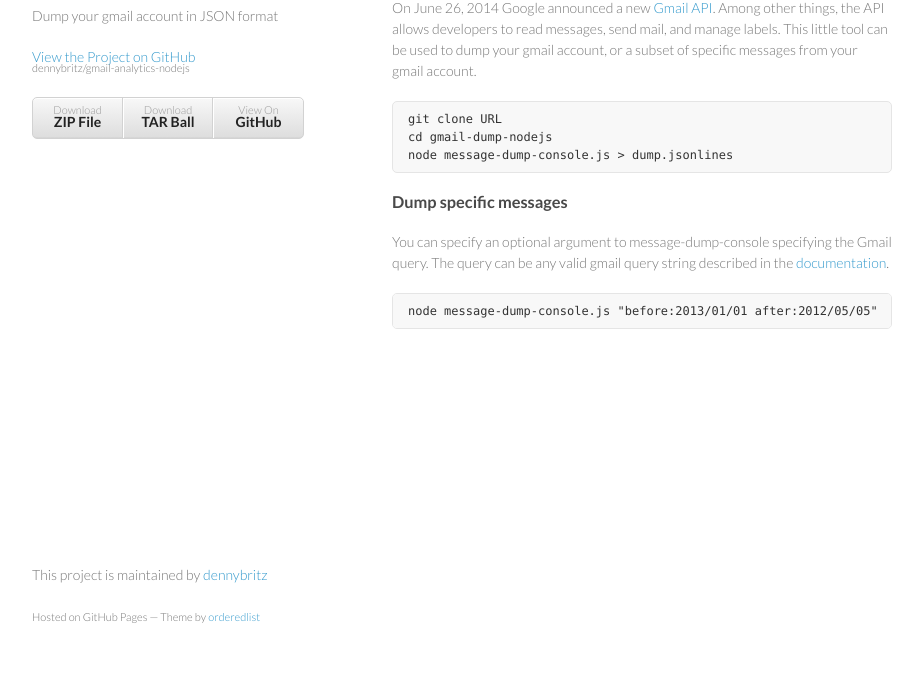
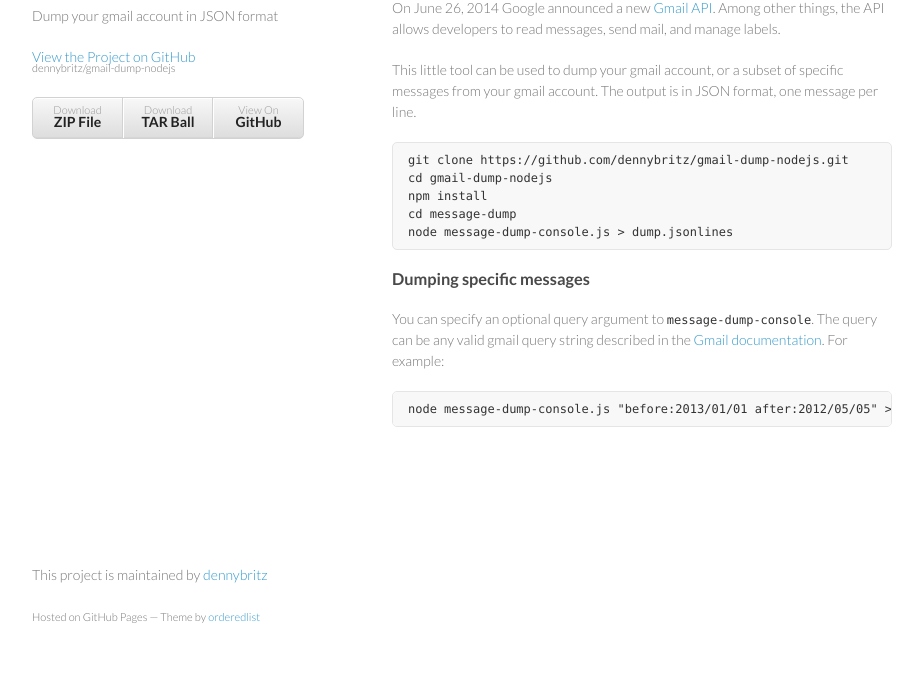
Before and after one commit to dennybritz/gmail-analytics-nodejs, a plain HTML site: page index.html in a window 1280 px wide. Shown: the part 104-800 px from the top of the page, without its empty margins (178-1101 px from the left). Drawn offline with Linux system fonts and the light colour scheme.

Commit message:
Create gh-pages branch via GitHub

```diff
--- a/index.html
+++ b/index.html
@@ -18,32 +18,36 @@
         <h1>gmail-dump</h1>
         <p>Dump your gmail account in JSON format</p>
 
-        <p class="view"><a href="https://github.com/dennybritz/gmail-analytics-nodejs">View the Project on GitHub <small>dennybritz/gmail-analytics-nodejs</small></a></p>
+        <p class="view"><a href="https://github.com/dennybritz/gmail-dump-nodejs">View the Project on GitHub <small>dennybritz/gmail-dump-nodejs</small></a></p>
 
 
         <ul>
-          <li><a href="https://github.com/dennybritz/gmail-analytics-nodejs/zipball/master">Download <strong>ZIP File</strong></a></li>
-          <li><a href="https://github.com/dennybritz/gmail-analytics-nodejs/tarball/master">Download <strong>TAR Ball</strong></a></li>
-          <li><a href="https://github.com/dennybritz/gmail-analytics-nodejs">View On <strong>GitHub</strong></a></li>
+          <li><a href="https://github.com/dennybritz/gmail-dump-nodejs/zipball/master">Download <strong>ZIP File</strong></a></li>
+          <li><a href="https://github.com/dennybritz/gmail-dump-nodejs/tarball/master">Download <strong>TAR Ball</strong></a></li>
+          <li><a href="https://github.com/dennybritz/gmail-dump-nodejs">View On <strong>GitHub</strong></a></li>
         </ul>
       </header>
       <section>
         <h2>
-<a name="dump-your-gmail-account" class="anchor" href="#dump-your-gmail-account"><span class="octicon octicon-link"></span></a>Dump your gmail account</h2>
+<a name="dump-your-gmail-account-in-json-format" class="anchor" href="#dump-your-gmail-account-in-json-format"><span class="octicon octicon-link"></span></a>Dump your gmail account in JSON format</h2>
 
-<p>On June 26, 2014 Google announced a new <a href="https://developers.google.com/gmail/api/">Gmail API</a>. Among other things, the API allows developers to read messages, send mail, and manage labels. This little tool can be used to dump your gmail account, or a subset of specific messages from your gmail account.</p>
+<p>On June 26, 2014 Google announced a new <a href="https://developers.google.com/gmail/api/">Gmail API</a>. Among other things, the API allows developers to read messages, send mail, and manage labels. </p>
 
-<pre><code>git clone URL
+<p>This little tool can be used to dump your gmail account, or a subset of specific messages from your gmail account. The output is in JSON format, one message per line.</p>
+
+<pre lang="shell"><code>git clone https://github.com/dennybritz/gmail-dump-nodejs.git
 cd gmail-dump-nodejs
+npm install
+cd message-dump
 node message-dump-console.js &gt; dump.jsonlines
 </code></pre>
 
 <h3>
-<a name="dump-specific-messages" class="anchor" href="#dump-specific-messages"><span class="octicon octicon-link"></span></a>Dump specific messages</h3>
+<a name="dumping-specific-messages" class="anchor" href="#dumping-specific-messages"><span class="octicon octicon-link"></span></a>Dumping specific messages</h3>
 
-<p>You can specify an optional argument to message-dump-console specifying the Gmail query. The query can be any valid gmail query string described in the <a href="https://support.google.com/mail/answer/7190?hl=en">documentation</a>.</p>
+<p>You can specify an optional query argument to <code>message-dump-console</code>. The query can be any valid gmail query string described in the <a href="https://support.google.com/mail/answer/7190?hl=en">Gmail documentation</a>. For example:</p>
 
-<pre><code>node message-dump-console.js "before:2013/01/01 after:2012/05/05"
+<pre><code>node message-dump-console.js "before:2013/01/01 after:2012/05/05" &gt; dump.jsonlines
 </code></pre>
       </section>
       <footer>
```
Also changed, not shown: params.json (+1 -1 lines).
